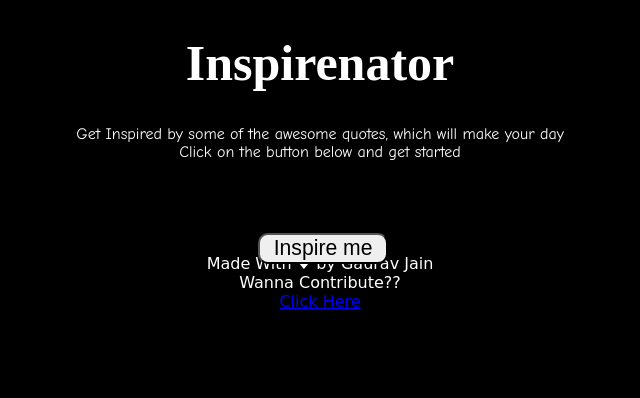
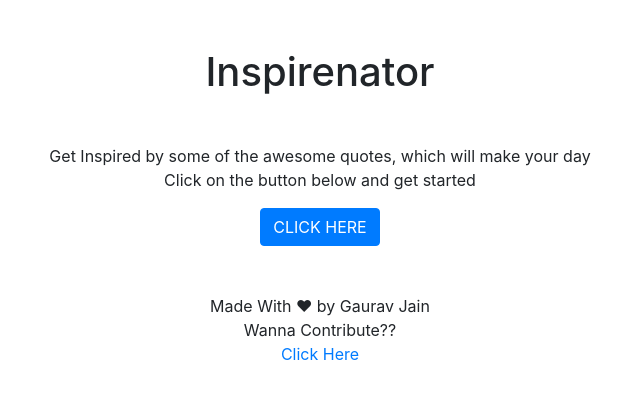
Before and after one commit to gauravjain2/Inspirational-Quotes-Generator, a plain HTML site: page index.html in a window 1280 px wide. Shown: the whole page, without its empty margins (320-960 px from the left). Drawn offline with nearby package versions, Linux system fonts and the light colour scheme.

Commit message:
Some Changes Done

```diff
--- a/index.html
+++ b/index.html
@@ -1,21 +1,36 @@
 <!DOCTYPE HTML>
 <html>
+
 <head>
     <link rel="stylesheet" href="styles.css">
-    <script src="main.js"></script>
     <title>Inspirenator</title>
+    <link rel="stylesheet" href="https://stackpath.bootstrapcdn.com/bootstrap/4.4.1/css/bootstrap.min.css"
+        integrity="sha384-Vkoo8x4CGsO3+Hhxv8T/Q5PaXtkKtu6ug5TOeNV6gBiFeWPGFN9MuhOf23Q9Ifjh" crossorigin="anonymous">
 </head>
+
 <body>
-<h1 class="Heading">Inspirenator</h1>
+    <div class="container text-center mt-5">
+        <h1 class="mb-5">Inspirenator</h1>
         <div class="intro">
             <p> Get Inspired by some of the awesome quotes, which will make your day
                 <br> Click on the button below and get started</p>
         </div>
-<div class="button">
-<button type="submit" onclick="generator()" class="button">Inspire me</button>
-</div>
+        <button class="btn btn-primary">CLICK HERE</button>
         <div id="divimg"><br></div>
         <div class="madeby">
-    <br> Made With &hearts; by Gaurav Jain<br>Wanna Contribute??<br><a href="https://github.com/gauravjain2/Inspirational-Quotes-Generator/">Click Here</a></div>
+            <br> Made With &hearts; by Gaurav Jain<br>Wanna Contribute??<br>
+            <a href="https://github.com/gauravjain2/Inspirational-Quotes-Generator/" target="_blank">Click Here</a>
+        </div>
+    </div>
+    <script src="https://code.jquery.com/jquery-3.4.1.slim.min.js"
+        integrity="sha384-J6qa4849blE2+poT4WnyKhv5vZF5SrPo0iEjwBvKU7imGFAV0wwj1yYfoRSJoZ+n"
+        crossorigin="anonymous"></script>
+    <script src="https://cdn.jsdelivr.net/npm/popper.js@1.16.0/dist/umd/popper.min.js"
+        integrity="sha384-Q6E9RHvbIyZFJoft+2mJbHaEWldlvI9IOYy5n3zV9zzTtmI3UksdQRVvoxMfooAo"
+        crossorigin="anonymous"></script>
+    <script src="https://stackpath.bootstrapcdn.com/bootstrap/4.4.1/js/bootstrap.min.js"
+        integrity="sha384-wfSDF2E50Y2D1uUdj0O3uMBJnjuUD4Ih7YwaYd1iqfktj0Uod8GCExl3Og8ifwB6"
+        crossorigin="anonymous"></script>
 </body>
+
 </html>
--- a/styles.css
+++ b/styles.css
@@ -1,37 +1,3 @@
 body{
-  background-color:black;
-    text-align: center;
+  background-color: #f1f5f8;
 }
-h1{
-  text-align:center;
-  font-family:"Bookman Old Style";
-  font-size:50px;
-  color:white;
-}
-.intro{
-  color:white;
-  font-family:comic sans ms;
-  left-align:auto;
-  right-align:auto;
-  text-align:center;
-
-}
-.madeby{
-    color:white;
-    font-family: cursive;
-    margin: 20px;
-    padding:20px;
-}
-
-.button
-{
-  position: absolute;
-  left:41%;
-  top:28%;
-  outline: none;
-  cursor: pointer;;
-  border-radius: 10px 10px 10px 10px;
-  font-size: 115%;
-  height:31px;
-  width: 130px;
-}
```
Also changed, not shown: images/inspire1.jpg (renamed from inspire1.jpg), images/inspire2.jpg (renamed from inspire2.jpg), images/inspire3.jpg (renamed from inspire3.jpg), images/inspire4.jpg (renamed from inspire4.jpg). Lines whose indentation alone changed are shown as unchanged.
